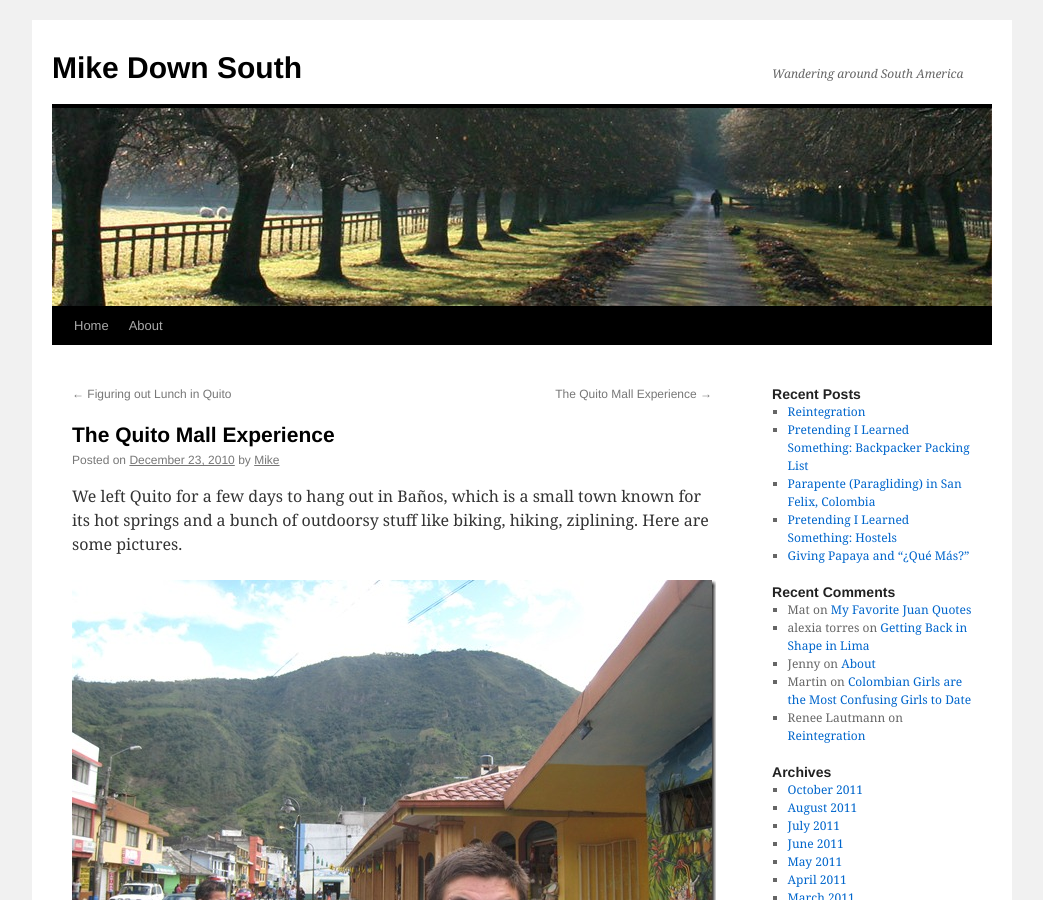
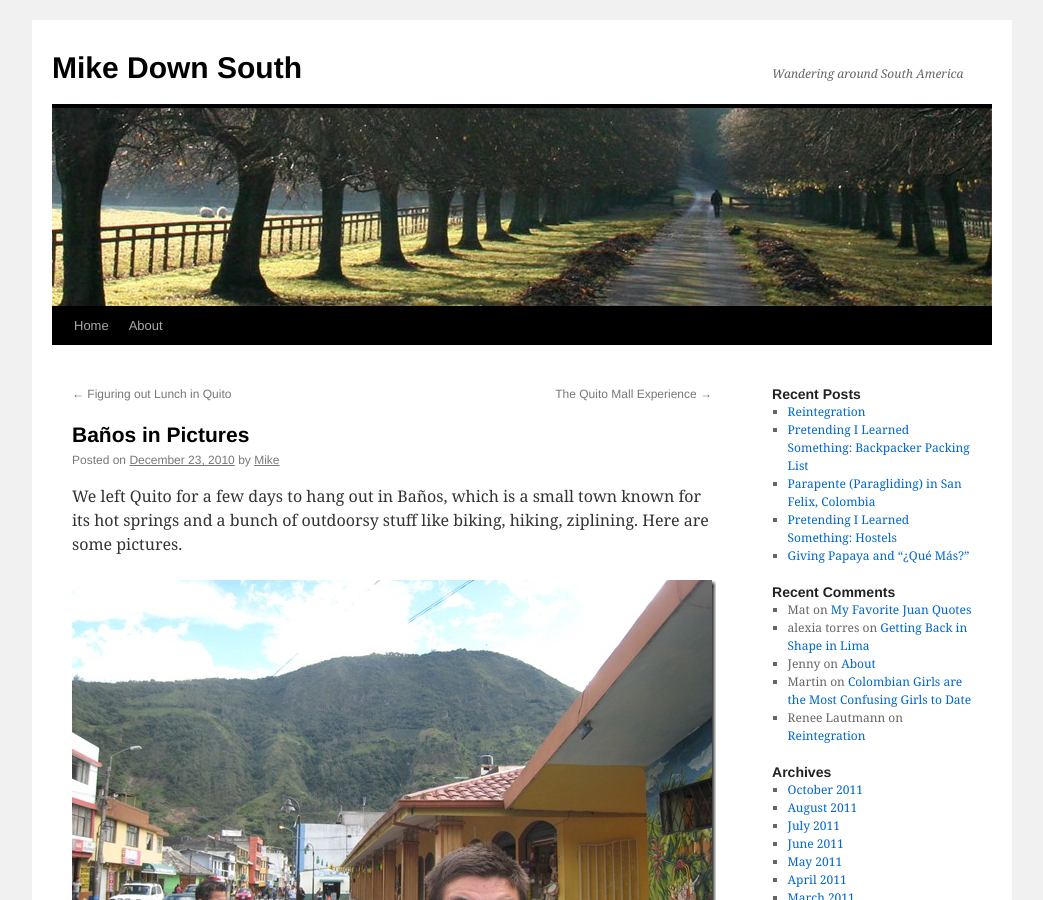
Before and after one commit to shredtechular/MikeDownSouth, a Jekyll site: the page built from _posts/2010-12-23-baos-in-pictures.md, in a window 1280 px wide and 900 px high. Shown: the whole window, without its empty margins (118-1161 px from the left). Built offline with Jekyll 4.4.1, drawn with Linux system fonts in a browser that asks for light colours.

Commit message:
minor bug fixes

```diff
--- a/Gemfile
+++ b/Gemfile
@@ -5,7 +5,6 @@ require 'open-uri'
 versions = JSON.parse(open('https://pages.github.com/versions.json').read)
 
 gem 'github-pages', versions['github-pages']
-gem 'rdiscount'
 gem 'liquid'
 gem 'jekyll'
 gem 'jekyll-paginate'
--- a/_posts/2010-12-23-baos-in-pictures.md
+++ b/_posts/2010-12-23-baos-in-pictures.md
@@ -1,6 +1,6 @@
 ---
 layout: blog
-title: "The Quito Mall Experience"
+title: "Baños in Pictures"
 author: "Mike"
 category: "travel"
 tags: [banos, ecuador, pictures]
```
Also changed, not shown: README.md.
